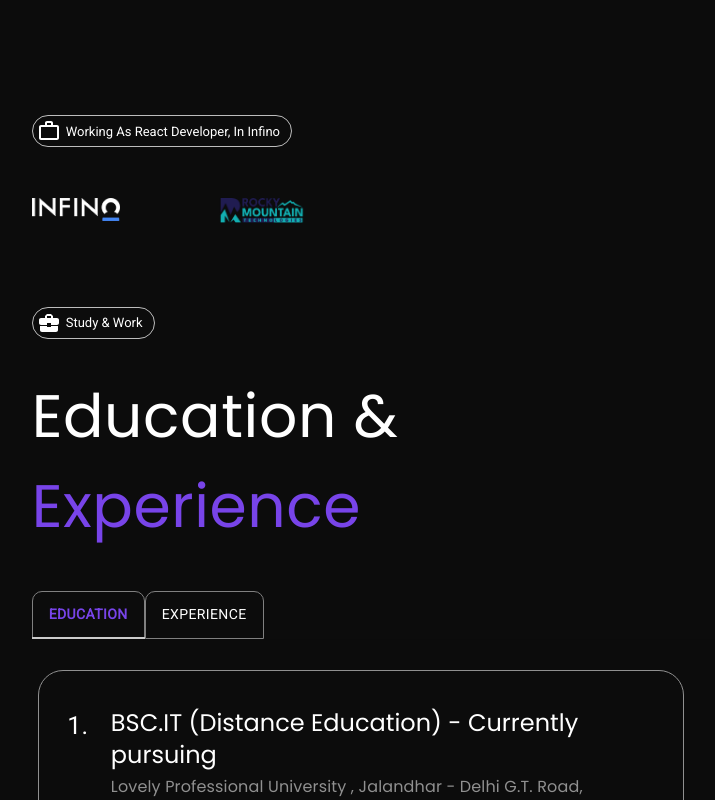
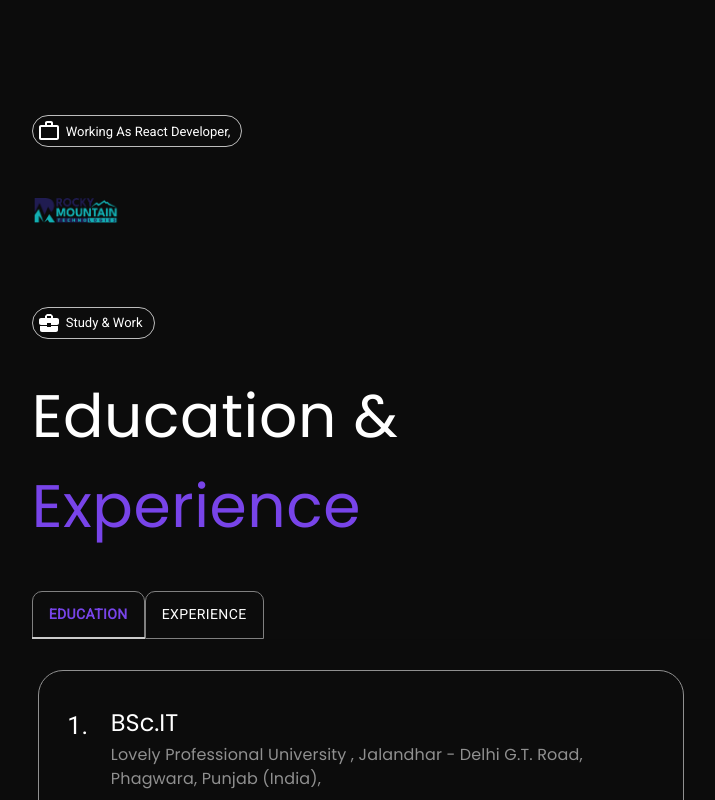
Before and after one commit to gurmeet00/portfolio, a React (Create React App) app: page / in a window 1280 px wide. Shown: the part 3040-3840 px from the top of the page, without its empty margins (415-1130 px from the left). Built offline with nearby package versions, Linux system fonts and the light colour scheme.

Commit message:
remove infino logo and update resume

```diff
--- /dev/null
+++ b/src/Components/Config/firebase/firebaseconfig.js
@@ -0,0 +1,36 @@
+// import { initializeApp } from "firebase/app";
+// import { createContext, useContext } from "react";
+// import { getFirestore, collection, addDoc } from "firebase/firestore";
+// import { getStorage } from 'firebase/storage'
+
+// const firebaseConfig = {
+//   apiKey: "AIzaSyAMJfayDen9Iwz5zFKkFUd5zNO1fhwYx5c",
+//   authDomain: "my-portfolio-644dd.firebaseapp.com",
+//   projectId: "my-portfolio-644dd",
+//   storageBucket: "my-portfolio-644dd.appspot.com",
+//   messagingSenderId: "765049522485",
+//   appId: "1:765049522485:web:dc45a8d23d5203c593a47c"
+// };
+
+// export const app = initializeApp(firebaseConfig);
+// const firebaseStore=getFirestore(app);
+// const storage= getStorage(app)
+// const FirebaseContext= createContext(null);
+// export const useFirebase=()=> useContext(FirebaseContext);
+
+// export const FirebaseProvider=(props)=>{
+
+//   const handleFormData=async(name,email,phone, subject)=>{
+//     return await addDoc(collection(firebaseStore, 'data'), {
+//     name,
+//     email,
+//     phone,
+//     subject
+//     })
+
+//     };
+// return   <>
+//     <FirebaseContext.Provider value={{handleFormData}}>{props.children}
+//     </FirebaseContext.Provider>
+//  </>
+// }
--- a/src/Components/ContactForm.js
+++ b/src/Components/ContactForm.js
@@ -3,20 +3,20 @@ import Stack from "@mui/material/Stack";
 import { Button, Divider, Grid, TextField, Typography } from "@mui/material";
 import Chip from "@mui/material/Chip";
 import FeedOutlinedIcon from "@mui/icons-material/FeedOutlined";
-import { useFirebase } from "./firebase/firebaseconfig";
+// import { useFirebase } from "./firebase/firebaseconfig";
 function ContactForm() {
-  const firebase = useFirebase();
+  // const firebase = useFirebase();
   const [name, setName] = useState("");
   const [email, setEmail] = useState("");
   const [phone, setPhone] = useState("");
   const [subject, setSubject] = useState("");
   const [comment, setComment] = useState("");
-  console.log(firebase);
+  // console.log(firebase);
 
   const handleSubmit = async (e) => {
     e.preventDefault();
-    await firebase.handleFormData(name, email, phone, subject);
-    console.log(name, email, phone, subject);
+    // await firebase.handleFormData(name, email, phone, subject);
+    // console.log(name, email, phone, subject);
   };
 
   return (
--- a/src/Components/Education.js
+++ b/src/Components/Education.js
@@ -113,7 +113,7 @@ function Education() {
                       >
                         <Typography variant={"h5"} className="studyTitle">
                           {" "}
-                          BSC.IT (Distance Education) - Currently pursuing{" "}
+                          BSc.IT
                         </Typography>
                       </Grid>
                       <Grid xs={12}>
--- a/src/Components/Profile.js
+++ b/src/Components/Profile.js
@@ -107,7 +107,7 @@ function Profile() {
               expertise and creativity."
             </Typography>
             <a
-              href="doc/Gurmeet_Resume.pdf"
+              href="doc/Gurmeet_Singh_Resume.pdf"
               target="_blank"
               style={{ textDecoration: "none" }}
             >
--- a/src/Components/Work_With.js
+++ b/src/Components/Work_With.js
@@ -5,15 +5,13 @@ import { Grid } from "@mui/material";
 import WorkOutlineOutlinedIcon from "@mui/icons-material/WorkOutlineOutlined";
 function WorkWith() {
   let companies = [
-    {
-      name: "Infino",
-      img: "profile_pic/infino.png",
-      companyLink: "https://infino.co/",
-    },
+    // {
+    //   name: "Infino",
+    //   img: "profile_pic/infino.png",
+    // },
     {
       name: "Rocky_mountain_technologies_pvt_ltd",
       img: "profile_pic/Rocky_Mountain_Logo.png",
-      companyLink: "https://rockymountaintech.co/",
     },
   ];
   return (
@@ -23,7 +21,7 @@ function WorkWith() {
           <Chip
             variant="outlined"
             avatar={<WorkOutlineOutlinedIcon style={{ color: "white" }} />}
-            label="Working As React Developer, In Infino"
+            label="Working As React Developer,"
             sx={{ color: "white" }}
           />
         </Stack>
--- a/src/Components/firebase/firebaseconfig.js
+++ /dev/null
@@ -1,36 +0,0 @@
-import { initializeApp } from "firebase/app";
-import { createContext, useContext } from "react";
-import { getFirestore, collection, addDoc } from "firebase/firestore";
-import { getStorage } from 'firebase/storage'
-
-
-const firebaseConfig = {
-  apiKey: "AIzaSyAMJfayDen9Iwz5zFKkFUd5zNO1fhwYx5c",
-  authDomain: "my-portfolio-644dd.firebaseapp.com",
-  projectId: "my-portfolio-644dd",
-  storageBucket: "my-portfolio-644dd.appspot.com",
-  messagingSenderId: "765049522485",
-  appId: "1:765049522485:web:dc45a8d23d5203c593a47c"
-};
-
-export const app = initializeApp(firebaseConfig);
-const firebaseStore=getFirestore(app);
-const storage= getStorage(app)
-const FirebaseContext= createContext(null);
-export const useFirebase=()=> useContext(FirebaseContext);
-
-export const FirebaseProvider=(props)=>{
-
-  const handleFormData=async(name,email,phone, subject)=>{
-    return await addDoc(collection(firebaseStore, 'data'), {
-    name,
-    email,
-    phone,
-    subject
-    })
-
-    };
-return   <>
-    <FirebaseContext.Provider value={{handleFormData}}>{props.children}</FirebaseContext.Provider>
- </>
-}
```
Also changed, not shown: src/index.js (+9 -9 lines), 2 other files (tests, documents, lock files or other folders).
